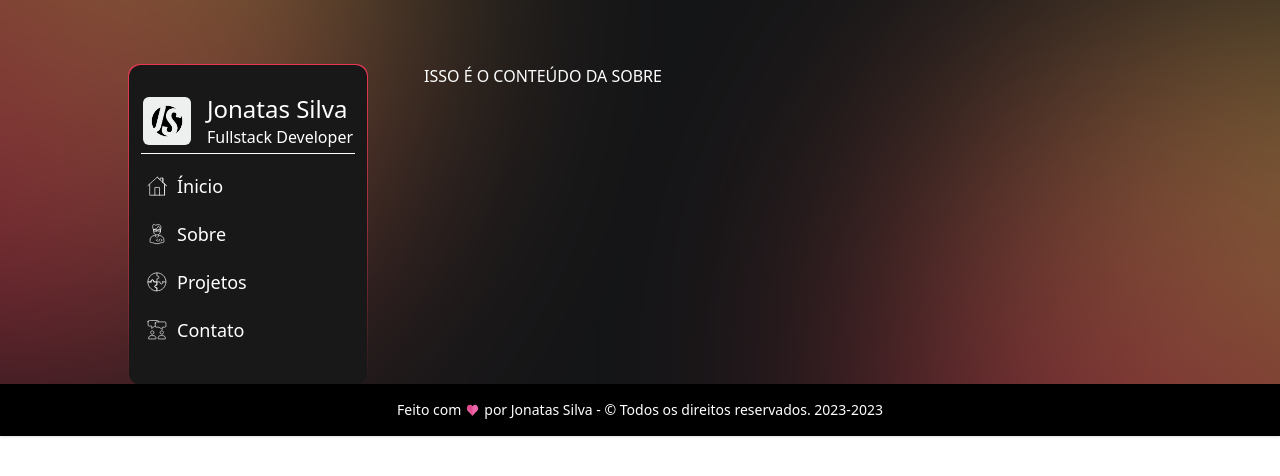
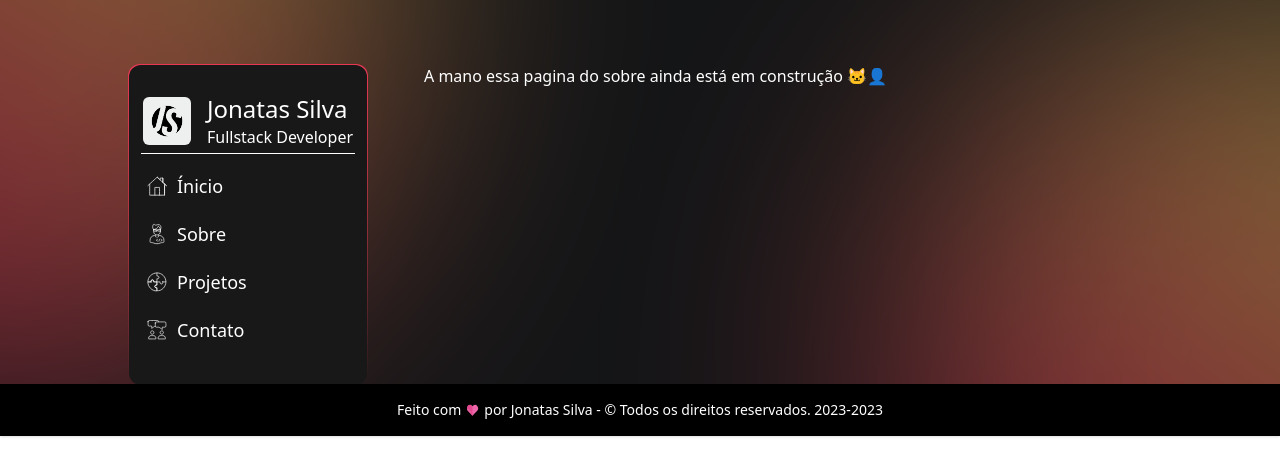
Before and after one commit to JsCodeDevlopment/Portfolio, a React (Vite) app: page /about in a window 1280 px wide. Shown: the top 476 px of the page. Built offline with nearby package versions, Linux system fonts and the light colour scheme.

Commit message:
fix: build message

```diff
--- a/src/components/AboutContent.tsx
+++ b/src/components/AboutContent.tsx
@@ -1,7 +1,7 @@
 export function AboutContent() {
-    return (
-        <div>
-        <h1>ISSO É O CONTEÚDO DA SOBRE</h1>
-        </div>
-    )
+  return (
+    <div>
+      <h1>A mano essa pagina do sobre ainda está em construção 🐱‍👤</h1>
+    </div>
+  );
 }
--- a/src/components/ContactContent.tsx
+++ b/src/components/ContactContent.tsx
@@ -1,7 +1,7 @@
 export function ContactContent() {
-    return (
-        <div>
-        <h1>ISSO É O CONTEÚDO PARA ENTRAR EM CONTATO</h1>
-        </div>
-    )
+  return (
+    <div>
+      <h1>A mano essa pagina de contato ainda está em construção 🐱‍👤</h1>
+    </div>
+  );
 }
--- a/src/components/ProjectsContent.tsx
+++ b/src/components/ProjectsContent.tsx
@@ -1,7 +1,7 @@
 export function ProjectsContent() {
-    return (
-        <div>
-        <h1>ISSO É O CONTEÚDO DOS MEUS PROJETOS</h1>
-        </div>
-    )
+  return (
+    <div>
+      <h1>A mano essa pagina de projetos ainda está em construção 🐱‍👤</h1>
+    </div>
+  );
 }
```
